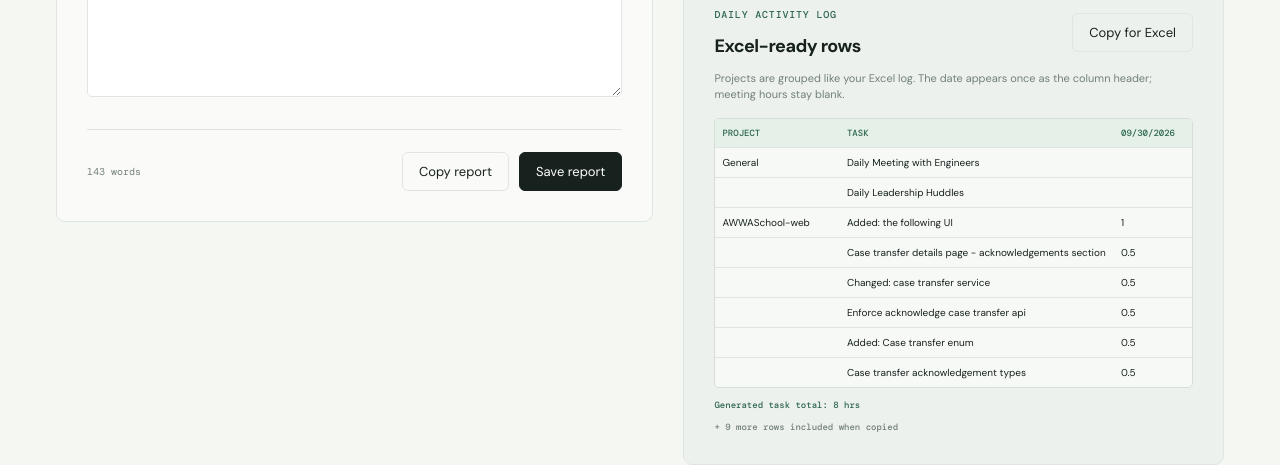
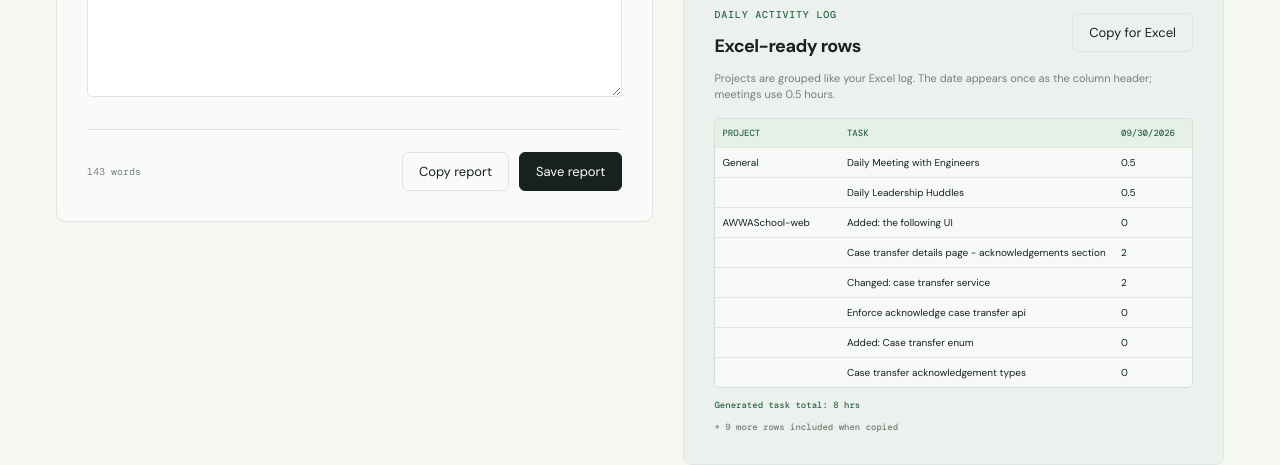
Before and after one commit to joserodny/daily-report, a Next.js app: page / in a window 1280 px wide. Shown: the part 1514-1979 px from the top of the page. Built offline with nearby package versions, Linux system fonts and the light colour scheme; a web font is replaced by a local one.

Commit message:
fix: keep activity total at eight hours

```diff
--- a/app/page.tsx
+++ b/app/page.tsx
@@ -135,14 +135,13 @@ function PreviewNodes({ nodes, isOvertime, parentLevel = 0 }: { nodes: ReportNod
 
 function ActivityLog({ rows, date, copied, onCopy }: { rows: ActivityRow[]; date: string; copied: boolean; onCopy: () => void }) {
   const totalHours = rows.reduce((sum, row) => sum + (Number(row.hours) || 0), 0);
-  return <section className="activity-card"><div className="activity-heading"><div><p className="eyebrow">DAILY ACTIVITY LOG</p><h3>Excel-ready rows</h3></div><button className="button button-ghost" onClick={onCopy}>{copied ? "Copied" : "Copy for Excel"}</button></div><p className="activity-note">Projects are grouped like your Excel log. The date appears once as the column header; meeting hours stay blank.</p><div className="activity-table"><div className="activity-row activity-header"><span>Project</span><span>Task</span><span>{formatShortDate(date)}</span></div>{rows.slice(0, 8).map((row, index) => <div className="activity-row" key={`${row.task}-${index}`}><span>{index === 0 || rows[index - 1].project !== row.project ? row.project : ""}</span><span>{row.task}</span><span>{row.hours}</span></div>)}</div><small className="activity-total">Generated task total: {totalHours} hrs</small>{rows.length > 8 ? <small className="activity-more">+ {rows.length - 8} more rows included when copied</small> : null}</section>;
+  return <section className="activity-card"><div className="activity-heading"><div><p className="eyebrow">DAILY ACTIVITY LOG</p><h3>Excel-ready rows</h3></div><button className="button button-ghost" onClick={onCopy}>{copied ? "Copied" : "Copy for Excel"}</button></div><p className="activity-note">Projects are grouped like your Excel log. The date appears once as the column header; meetings use 0.5 hours.</p><div className="activity-table"><div className="activity-row activity-header"><span>Project</span><span>Task</span><span>{formatShortDate(date)}</span></div>{rows.slice(0, 8).map((row, index) => <div className="activity-row" key={`${row.task}-${index}`}><span>{index === 0 || rows[index - 1].project !== row.project ? row.project : ""}</span><span>{row.task}</span><span>{row.hours}</span></div>)}</div><small className="activity-total">Generated task total: {totalHours} hrs</small>{rows.length > 8 ? <small className="activity-more">+ {rows.length - 8} more rows included when copied</small> : null}</section>;
 }
 
-function buildActivityRows(value: string, maxHours?: number): ActivityRow[] {
+function buildActivityRows(value: string, totalHours?: number): ActivityRow[] {
   const rows: ActivityRow[] = [];
   let project = "General";
   let meetings = false;
-  let taskIndex = 0;
   const taskRows: number[] = [];
   value.split("\n").map((line) => line.trim()).filter(Boolean).forEach((line) => {
     if (line === "Meetings Attended:") { meetings = true; return; }
@@ -150,37 +149,36 @@ function buildActivityRows(value: string, maxHours?: number): ActivityRow[] {
     if (isSubProject(line) || line === "Database:") { project = line.replace(":", ""); return; }
     if (line === "Social Work Module") return;
     const isMeeting = meetings;
-    if (isMeeting) rows.push({ project: "General", task: line, hours: "" });
-    else {
-      rows.push({ project, task: line, hours: "" });
-      taskRows.push(rows.length - 1);
-      taskIndex += 1;
-    }
+    rows.push({ project: isMeeting ? "General" : project, task: line, hours: isMeeting ? "0.5" : "" });
+    if (!isMeeting) taskRows.push(rows.length - 1);
   });
-  if (maxHours === undefined) {
-    taskRows.forEach((rowIndex, index) => { rows[rowIndex].hours = String([0.5, 1, 1.5, 2][index % 4]); });
-  } else {
-    distributeHours(taskRows.length, maxHours).forEach((hours, index) => { rows[taskRows[index]].hours = hours ? String(hours) : ""; });
+  if (totalHours === undefined) taskRows.forEach((rowIndex) => { rows[rowIndex].hours = randomTaskHours(); });
+  else {
+    const meetingHours = rows.filter((row) => row.hours === "0.5").length * 0.5;
+    distributeRandomHours(taskRows, rows, Math.max(0, totalHours - meetingHours));
   }
   return rows;
 }
 
-function distributeHours(count: number, total: number) {
-  if (!count) return [];
-  const totalUnits = Math.round(total * 2);
-  const activeCount = Math.min(count, totalUnits);
-  const hours = Array.from({ length: count }, () => 0);
-  for (let index = 0; index < activeCount; index += 1) hours[index] = 1;
-  let remainingUnits = totalUnits - activeCount;
-  let seed = count * 97 + totalUnits * 13;
-  for (let index = 0; index < activeCount - 1; index += 1) {
-    seed = (seed * 9301 + 49297) % 233280;
-    const extraUnits = index === activeCount - 2 ? remainingUnits : Math.floor((seed / 233280) * (remainingUnits + 1));
-    hours[index] += extraUnits;
-    remainingUnits -= extraUnits;
+function randomTaskHours() {
+  return String([0.5, 1, 1.5, 2][Math.floor(Math.random() * 4)]);
+}
+
+function distributeRandomHours(taskRows: number[], rows: ActivityRow[], totalHours: number) {
+  let remainingUnits = Math.round(totalHours * 2);
+  const assignedUnits = taskRows.map(() => 0);
+  while (remainingUnits > 0 && taskRows.length) {
+    const eligible = assignedUnits.map((units, index) => units < 4 ? index : -1).filter((index) => index >= 0);
+    if (!eligible.length) {
+      assignedUnits[0] += remainingUnits;
+      break;
+    }
+    const slot = eligible[Math.floor(Math.random() * eligible.length)];
+    const units = Math.min(remainingUnits, Math.floor(Math.random() * Math.min(4 - assignedUnits[slot], remainingUnits)) + 1);
+    assignedUnits[slot] += units;
+    remainingUnits -= units;
   }
-  if (activeCount) hours[activeCount - 1] += remainingUnits;
-  return hours.map((units) => units / 2);
+  assignedUnits.forEach((units, index) => { rows[taskRows[index]].hours = String(units / 2); });
 }
 
 function buildActivityText(rows: ActivityRow[], date: string) {
```
